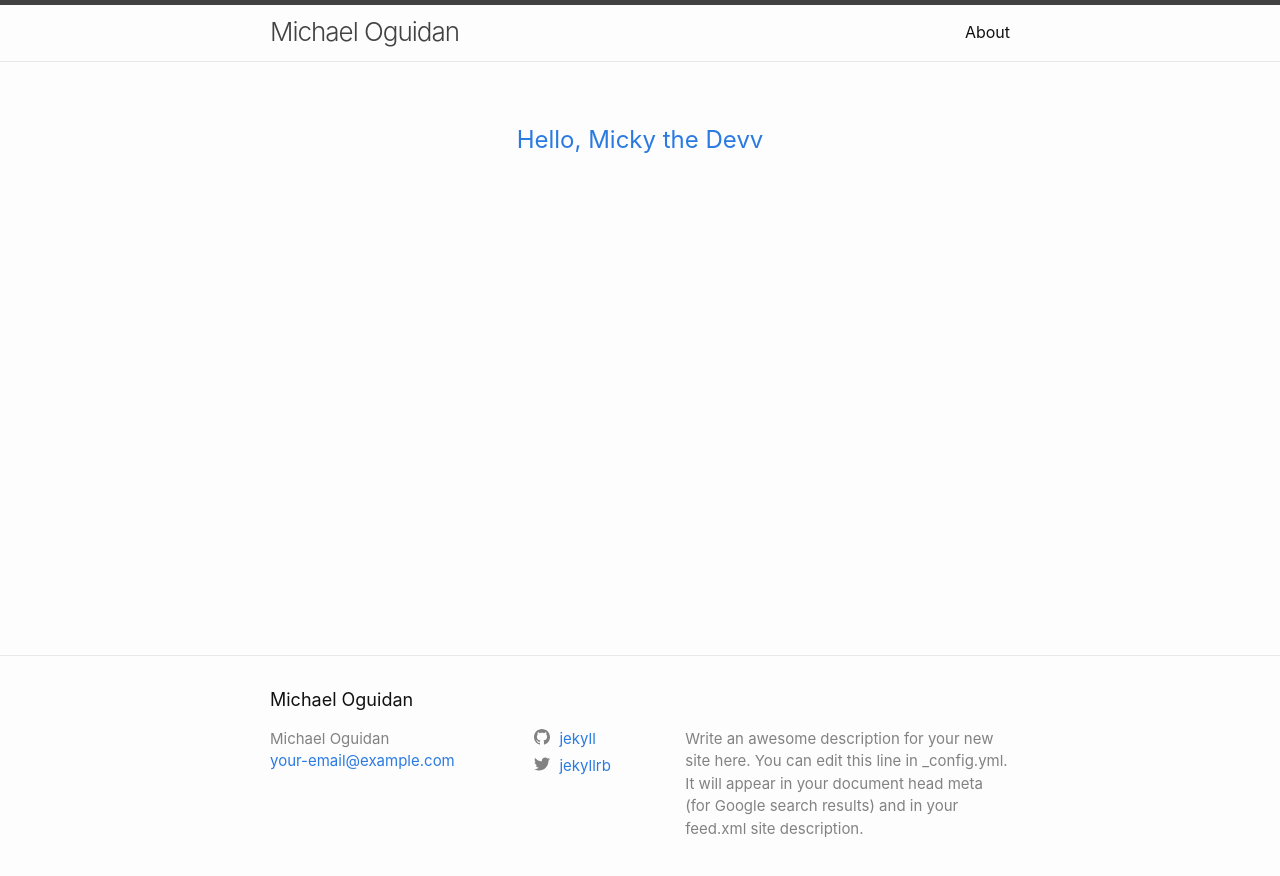
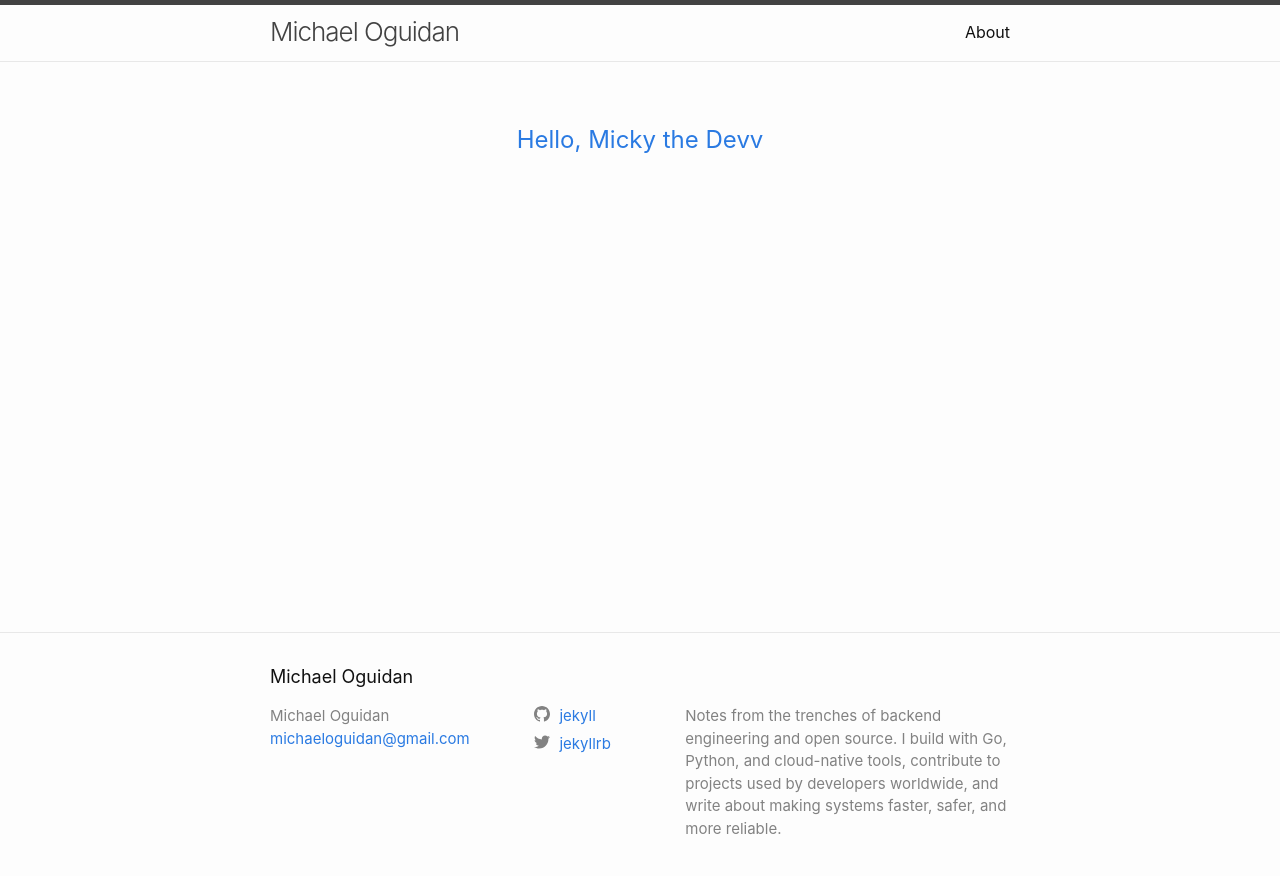
Before and after one commit to Oguidan/MichaelOguidan, a Jekyll site: the page built from index.html, in a window 1280 px wide. Shown: the top 876 px of the page. Built offline with Jekyll 4.4.1, drawn with Linux system fonts in a browser that asks for light colours.

Commit message:
add references

```diff
--- a/_config.yml
+++ b/_config.yml
@@ -19,11 +19,8 @@
 # in the templates via {{ site.myvariable }}.
 
 title: Michael Oguidan
-email: your-email@example.com
-description: >- # this means to ignore newlines until "baseurl:"
-  Write an awesome description for your new site here. You can edit this
-  line in _config.yml. It will appear in your document head meta (for
-  Google search results) and in your feed.xml site description.
+email: michaeloguidan@gmail.com
+description: Notes from the trenches of backend engineering and open source. I build with Go, Python, and cloud-native tools, contribute to projects used by developers worldwide, and write about making systems faster, safer, and more reliable.
 baseurl: "/MichaelOguidan" # the subpath of your site, e.g. /blog
 url: "https://oguidan.github.io" # the base hostname & protocol for your site, e.g. http://example.com
 twitter_username: jekyllrb
--- a/_includes/head.html
+++ b/_includes/head.html
@@ -4,7 +4,7 @@
   {% assign title = site.title %}
 {% endif %}
 
-{% if page.collection %}
+{% if page.collection == 'posts' %}
   {% assign description = page.excerpt | strip_html | strip_newlines %}
 {% else %}
   {% if page.description %}
@@ -14,7 +14,13 @@
   {% endif %}
 {% endif %}
 
-{% assign url = absolute_url %}
+{% if page.og_image %}
+  {% assign image = page.og_image | absolute_url %}
+{% else %}
+  {% assign image = '/assets/images/michael_oguidan_logo.jpeg' | absolute_url %}
+{% endif %}
+
+{% assign url = page.url  | absolute_url %}
 
 <head>
   <meta charset="utf-8">
```
Also changed, not shown: assets/images/michael_oguidan_logo.jpeg (added).
